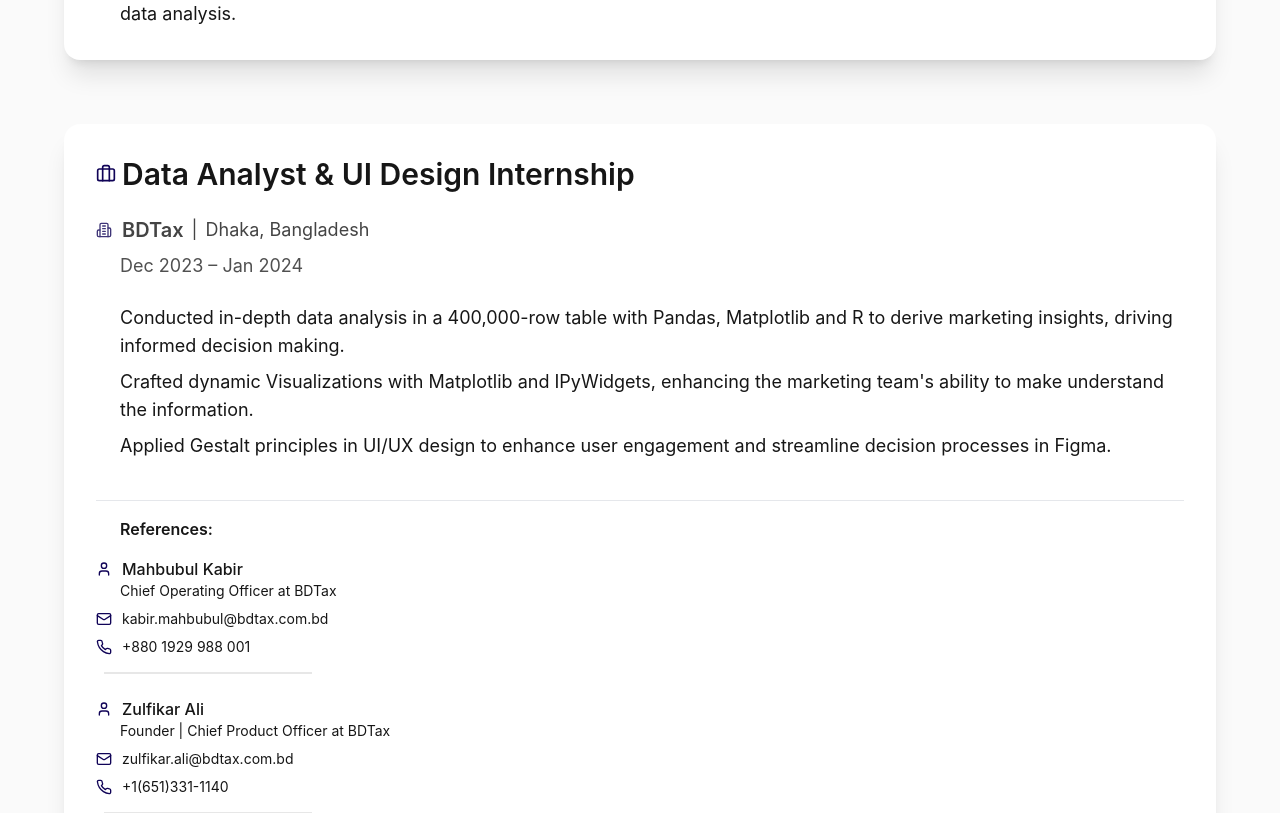
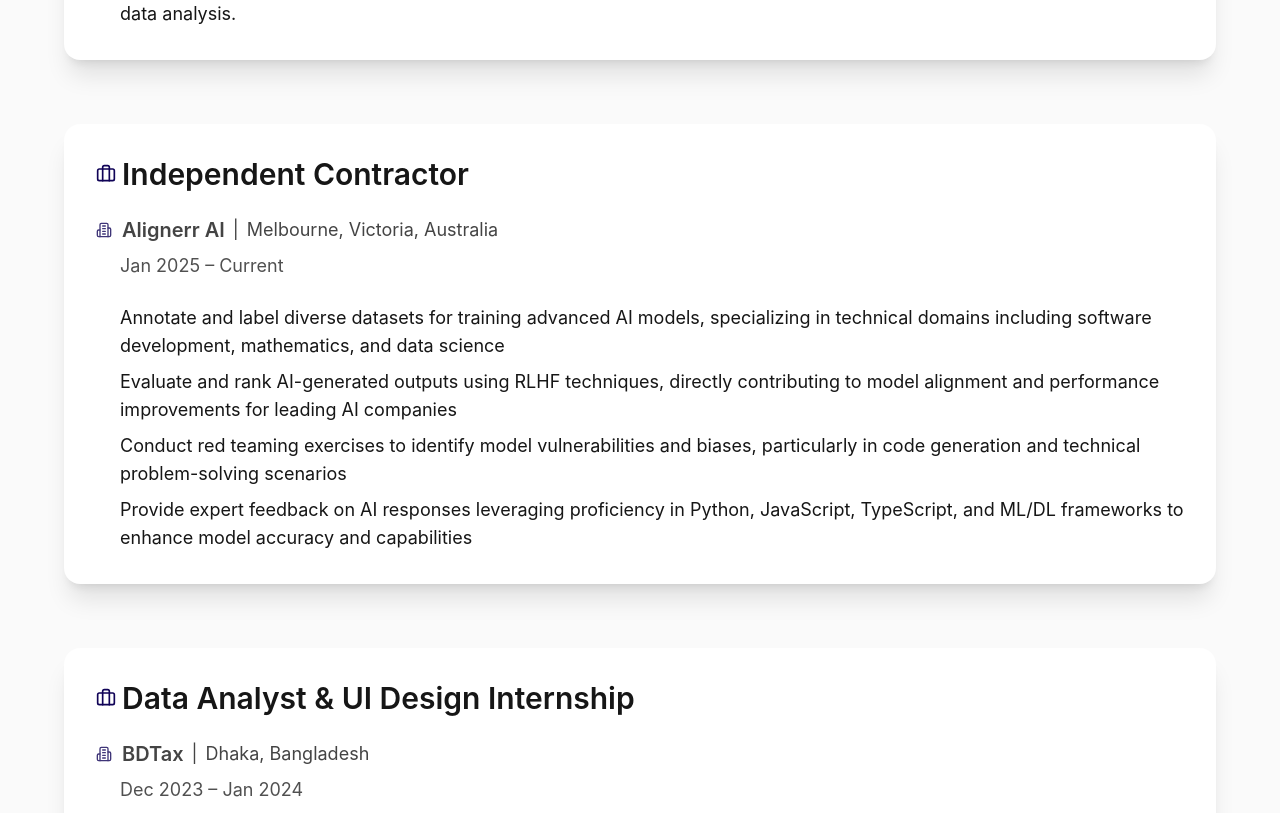
Before and after one commit to MahirAbrar/mahirsportfolio, a React (Create React App) app: page / in a window 1280 px wide. Shown: the part 3140-3953 px from the top of the page. Built offline with nearby package versions, Linux system fonts and the light colour scheme.

Commit message:
Update WorkExperience component to include new role as Independent Contractor at Alignerr AI and enhance location details for existing roles.

```diff
--- a/src/components/WorkExperience.js
+++ b/src/components/WorkExperience.js
@@ -141,7 +141,7 @@
     {
       title: "Tier 2 Coder: AI Model Trainer - Independent Contractor",
       company: "Outlier AI",
-      location: "Melbourne, Victoria",
+      location: "Melbourne, Victoria, Australia",
       date: "Oct 2024 – Current",
       responsibilities: [
         "Built and optimized full-stack web applications (React, Next.js, Node.js, Tailwind CSS) for Fortune 500 clients, enabling scalable data pipelines to enhance LLM training and fine-tuning.",
@@ -151,7 +151,18 @@
         "Conducted in-depth reviews of mathematical models using comprehensive Python ecosystem including SymPy, NumPy, Matplotlib, scikit-learn, PyTorch and other machine learning/deep learning libraries for validation of complex calculations and data analysis.",
       ],
     },
-
+    {
+      title: "Independent Contractor",
+      company: "Alignerr AI",
+      location: "Melbourne, Victoria, Australia",
+      date: "Jan 2025 – Current",
+      responsibilities: [
+        "Annotate and label diverse datasets for training advanced AI models, specializing in technical domains including software development, mathematics, and data science",
+        "Evaluate and rank AI-generated outputs using RLHF techniques, directly contributing to model alignment and performance improvements for leading AI companies",
+        "Conduct red teaming exercises to identify model vulnerabilities and biases, particularly in code generation and technical problem-solving scenarios",
+        "Provide expert feedback on AI responses leveraging proficiency in Python, JavaScript, TypeScript, and ML/DL frameworks to enhance model accuracy and capabilities",
+      ],
+    },
     {
       title: "Data Analyst & UI Design Internship",
       company: "BDTax",
```
